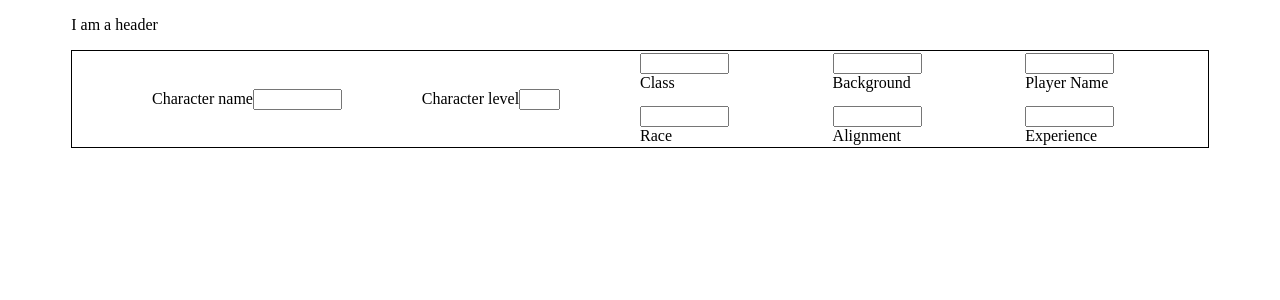
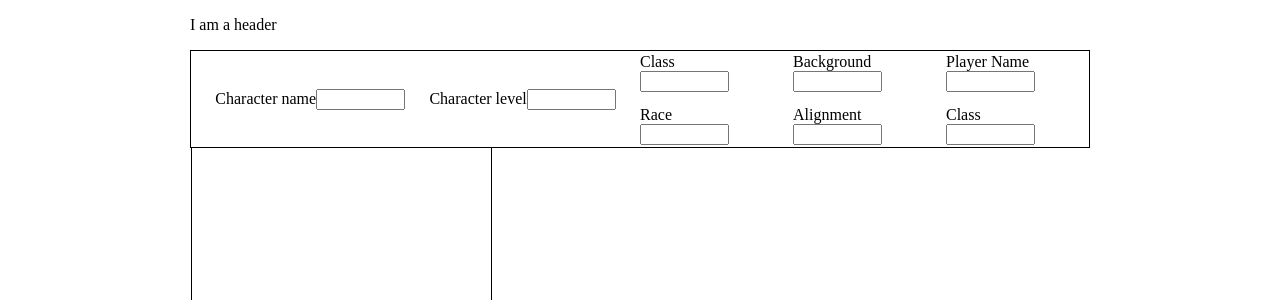
Before and after one commit to PavelVysh/dndCharGenerator, a React (Create React App) app: page / in a window 1280 px wide. Shown: the top 300 px of the page. Built offline with nearby package versions, Linux system fonts and the light colour scheme.

Commit message:
refactor of header

```diff
--- a/public/styles.css
+++ b/public/styles.css
@@ -1,6 +1,8 @@
 #root {
     width: 90%;
     margin: auto;
+    max-width: 900px;
+    min-width: 600px;
 }
 .char-create.container {
     border: 1px solid black;
@@ -35,3 +37,16 @@
 .wrapper {
     height: 100%;
 }
+.main {
+    display: grid;
+    grid-template-columns: 1fr 1fr 1fr;
+    grid-template-rows: 1fr 1fr 1fr;
+    height: 70rem;
+    width: 100%;
+}
+.chars {
+    border: 1px solid black;
+    grid-row: 1 / span 2;
+    height: 100%;
+    width: 100%;
+}
--- a/src/components/charCreation.jsx
+++ b/src/components/charCreation.jsx
@@ -1,9 +1,11 @@
 import React from "react";
 import CharCreationHeader from "./charCreationComponents/charCreationHeader";
+import Main from "./charCreationComponents/charCreationMain";
 
 function CharCreation() {
     return <div className="char-create container">
         <CharCreationHeader />
+        <Main />
     </div>;
 }
 
--- a/src/components/charCreationComponents/charCreationHeader.jsx
+++ b/src/components/charCreationComponents/charCreationHeader.jsx
@@ -1,50 +1,37 @@
 import React from "react";
+import LabelInput from "./labelInput";
 
 function CharCreationHeader() {
     return <div className="wrapper">
     <div className="header char-name container">
     <div className="vert-center">
          <div>
-           <label for="char-name">Character name</label>
-           <input size="8" type="text" name="char-name"></input>
+            <LabelInput labelFor="char-name" labelText="Character name" inputSize="8" inputType="text" inputName="char-name" inputId="char-name"/>
         </div>
         <div>
-           <label for="char-level">Character level</label>
-           <input size="2" type="text" name="char-level"></input>
+           <LabelInput labelFor="char-level" labelText="Character level" inputSize="8" inputType="text" inputName="char-level" inputId="char-level"/>
         </div>
         </div>
     </div>
     <div className="header stats container">
      <div className="header stats grid">
      <div className="grid-item">
-        <input type="text" size="8" name="class-level"></input>
-        <br/>
-        <label for="class-level">Class</label>
+        <LabelInput labelFor="class-level" labelText="Class" inputSize="8" inputType="text" inputName="class-level" inputId="class-level" br=<br/>/>
      </div>
      <div className="grid-item">
-        <input type="text" size="8" name="background"></input>
-        <br/>
-        <label for="background">Background</label>
+        <LabelInput labelFor="background" labelText="Background" inputSize="8" inputType="text" inputName="background" inputId="background" br=<br/>/>
      </div>
      <div className="grid-item">
-        <input type="text" size="8" name="player-name"></input>
-        <br/>
-        <label for="player-name">Player Name</label>
+       <LabelInput labelFor="player-name" labelText="Player Name" inputSize="8" inputType="text" inputName="player-name" inputId="player-name" br=<br/>/>
      </div>
      <div className="grid-item">
-        <input type="text" size="8" name="race"></input>
-        <br/>
-        <label for="race">Race</label>
+       <LabelInput labelFor="race" labelText="Race" inputSize="8" inputType="text" inputName="race" inputId="race" br=<br/>/>
      </div>
      <div className="grid-item">
-        <input type="text" size="8" name="alignment"></input>
-        <br/>
-        <label for="alignment">Alignment</label>
+       <LabelInput labelFor="alignment" labelText="Alignment" inputSize="8" inputType="text" inputName="alignment" inputId="alignment" br=<br/>/>
      </div>
      <div className="grid-item">
-        <input type="text" size="8" name="experience"></input>
-        <br/>
-        <label for="experience">Experience</label>
+      <LabelInput labelFor="experience" labelText="Class" inputSize="8" inputType="text" inputName="experience" inputId="experience" br=<br/>/>
      </div>
         </div>
     </div>
--- /dev/null
+++ b/src/components/charCreationComponents/charCreationMain.jsx
@@ -0,0 +1,10 @@
+import React from "react";
+import CharCreationStats from "./charCreationStats";
+
+function Main() {
+    return (<div className="main">
+        <CharCreationStats />
+    </div>);
+}
+
+export default Main;
--- /dev/null
+++ b/src/components/charCreationComponents/charCreationStats.jsx
@@ -0,0 +1,7 @@
+import React from "react";
+
+function Stats() {
+    return <div className="chars"></div>
+}
+
+export default Stats;
--- /dev/null
+++ b/src/components/charCreationComponents/labelInput.jsx
@@ -0,0 +1,11 @@
+import React from "react";
+
+function LabelInput(props) {
+    return <div>
+        <label htmlFor={props.labelFor}>{props.labelText}</label>
+        {props.br}
+        <input size={props.inputSize} type={props.inputType} name={props.inputName} id={props.inputId}></input>
+    </div>
+}
+
+export default LabelInput;
```
